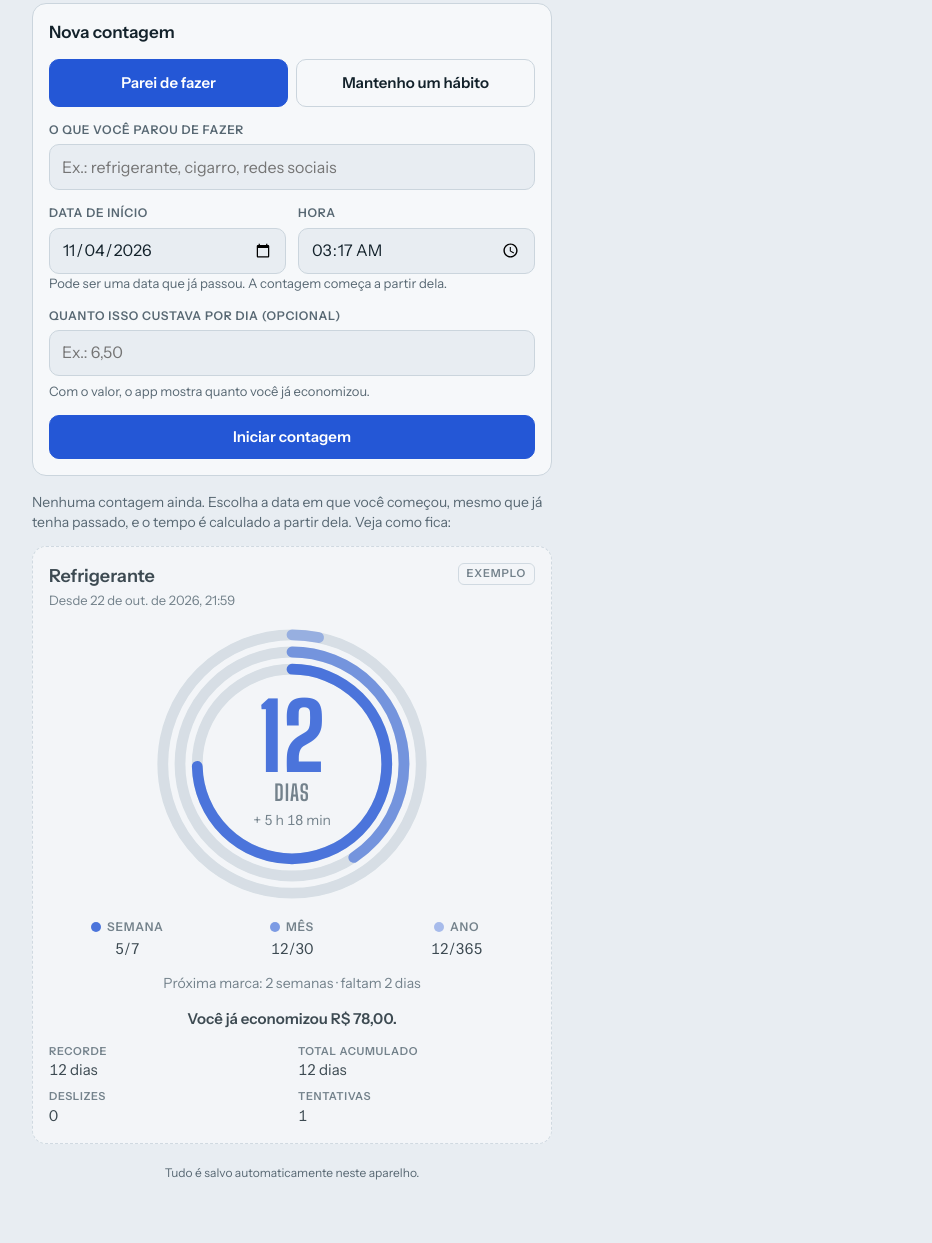
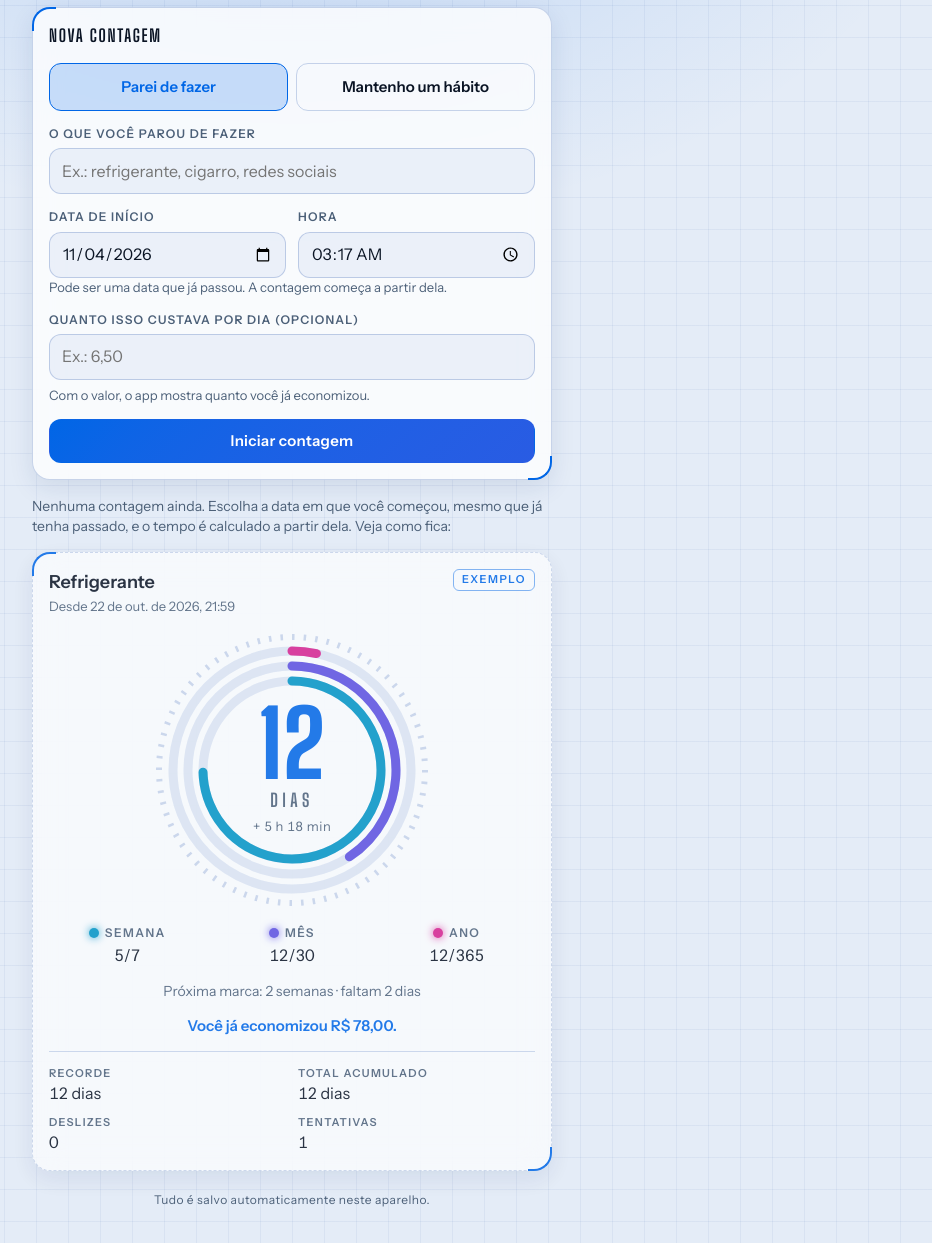
Before and after one commit to GabrielRoOl/contador-de-dias, a plain HTML site: page public/index.html in a window 1280 px wide. Shown: the part 155-1398 px from the top of the page, without its empty margins (348-1280 px from the left). Before the commit the page ends 1376 px from the top, so only its background shows below. Drawn offline with Linux system fonts and the light colour scheme.

Commit message:
Visual futurista
- fundo com grade fina e brilho no topo
- cartões de vidro (backdrop-filter) com cantos de HUD
- anéis com marcas de mostrador em volta, uma cor por ciclo
  (semana, mês e ano) e brilho neon no tema escuro
- número central com brilho, títulos com gradiente e espaçamento largo
- botão principal em gradiente; marco de ano com gradiente próprio
- animações suaves, desligadas com prefers-reduced-motion
- paleta nova nos temas claro e escuro, em tokens CSS

```diff
--- a/public/app.css
+++ b/public/app.css
@@ -9,37 +9,59 @@ body { margin: 0; min-height: 100vh; }
 img { max-width: 100%; }
 [hidden] { display: none !important; }
 
-/* Layout: one narrow column. Header, a collapsible "nova contagem" form, then a stack of counter cards.
-   Each card pairs an odometer-style day count with three cycle rings (semana, mês, ano). */
+/* Visual futurista: fundo com grade e brilho, cartões de vidro com cantos de HUD e anéis que brilham no escuro.
+   Cada cartão tem o número de dias no centro e três anéis (semana, mês, ano) em volta. */
 :root {
-  --bg: #E8EDF2;
-  --surface: #F6F8FA;
-  --ink: #13222B;
-  --muted: #586873;
-  --line: #CBD5DD;
-  --track: #D3DBE2;
-  --accent: #2457D6;
+  --bg: #E4ECF7;
+  --bg-glow: rgba(0, 102, 230, 0.16);
+  --grid: rgba(20, 70, 160, 0.06);
+  --surface: rgba(255, 255, 255, 0.78);
+  --ink: #0A1424;
+  --muted: #4C6078;
+  --line: rgba(20, 70, 160, 0.22);
+  --track: rgba(20, 70, 160, 0.13);
+  --accent: #0066E6;
   --accent-ink: #FFFFFF;
+  --r-semana: #0094C4;
+  --r-mes: #5B4FE0;
+  --r-ano: #D6228F;
   --danger: #B3261E;
+  --glow: 0 0 0 transparent;
+  --arco-filter: none;
+  --num-glow: 0 0 0 transparent;
+  --sombra: 0 8px 24px rgba(20, 50, 110, 0.10);
   --font-display: 'Big Shoulders Display', 'Arial Narrow', Impact, sans-serif;
   --font-body: 'Instrument Sans', system-ui, -apple-system, 'Segoe UI', Roboto, sans-serif;
 }
 @media (prefers-color-scheme: dark) {
   :root:not([data-theme="light"]) {
-    --bg: #0E161B; --surface: #16222A; --ink: #E5EDF1; --muted: #8DA0AB; --line: #27373F;
-    --track: #2A3A43; --accent: #86B4FF; --accent-ink: #0E161B; --danger: #FF8A80;
+    --bg: #050912; --bg-glow: rgba(56, 217, 255, 0.16); --grid: rgba(90, 170, 255, 0.07);
+    --surface: rgba(12, 22, 40, 0.74); --ink: #E8F3FF; --muted: #8AA2BF; --line: rgba(90, 170, 255, 0.24);
+    --track: rgba(120, 170, 255, 0.13); --accent: #38D9FF; --accent-ink: #04111C;
+    --r-semana: #38D9FF; --r-mes: #8F7CFF; --r-ano: #FF5CC8; --danger: #FF8A80;
+    --glow: 0 0 22px rgba(56, 217, 255, 0.38); --arco-filter: drop-shadow(0 0 4px currentColor);
+    --num-glow: 0 0 30px rgba(56, 217, 255, 0.55); --sombra: 0 10px 34px rgba(0, 0, 0, 0.5);
     color-scheme: dark;
   }
 }
 :root[data-theme="dark"] {
-  --bg: #0E161B; --surface: #16222A; --ink: #E5EDF1; --muted: #8DA0AB; --line: #27373F;
-  --track: #2A3A43; --accent: #86B4FF; --accent-ink: #0E161B; --danger: #FF8A80;
+  --bg: #050912; --bg-glow: rgba(56, 217, 255, 0.16); --grid: rgba(90, 170, 255, 0.07);
+  --surface: rgba(12, 22, 40, 0.74); --ink: #E8F3FF; --muted: #8AA2BF; --line: rgba(90, 170, 255, 0.24);
+  --track: rgba(120, 170, 255, 0.13); --accent: #38D9FF; --accent-ink: #04111C;
+  --r-semana: #38D9FF; --r-mes: #8F7CFF; --r-ano: #FF5CC8; --danger: #FF8A80;
+  --glow: 0 0 22px rgba(56, 217, 255, 0.38); --arco-filter: drop-shadow(0 0 4px currentColor);
+  --num-glow: 0 0 30px rgba(56, 217, 255, 0.55); --sombra: 0 10px 34px rgba(0, 0, 0, 0.5);
   color-scheme: dark;
 }
 
 * { box-sizing: border-box; }
 body {
-  background: var(--bg);
+  background-color: var(--bg);
+  background-image:
+    radial-gradient(70% 38% at 50% 0%, var(--bg-glow), transparent 72%),
+    linear-gradient(var(--grid) 1px, transparent 1px),
+    linear-gradient(90deg, var(--grid) 1px, transparent 1px);
+  background-size: auto, 32px 32px, 32px 32px;
   color: var(--ink);
   font-family: var(--font-body);
   font-size: 16px;
@@ -53,44 +75,58 @@ button, input { font: inherit; color: inherit; }
 :focus-visible { outline: 2px solid var(--accent); outline-offset: 2px; }
 
 .top { display: flex; align-items: flex-end; justify-content: space-between; gap: 12px; flex-wrap: wrap; }
+.top-actions { display: flex; gap: 8px; flex-wrap: wrap; }
 .top h1 {
-  margin: 0; font-family: var(--font-display); font-weight: 800; font-size: 36px;
-  letter-spacing: 0.02em; text-transform: uppercase; line-height: 1; text-wrap: balance;
+  margin: 0; font-family: var(--font-display); font-weight: 800; font-size: 38px;
+  letter-spacing: 0.08em; text-transform: uppercase; line-height: 1; text-wrap: balance;
+  background: linear-gradient(90deg, var(--ink) 30%, var(--accent)); -webkit-background-clip: text; background-clip: text; color: transparent;
 }
-.top p { margin: 6px 0 0; color: var(--muted); font-size: 14px; }
-.top-actions { display: flex; gap: 8px; flex-wrap: wrap; }
+.top p { margin: 8px 0 0; color: var(--muted); font-size: 14px; }
 .sr { position: absolute; width: 1px; height: 1px; overflow: hidden; clip: rect(0 0 0 0); white-space: nowrap; }
 
 .btn {
-  min-height: 44px; padding: 0 16px; border-radius: 10px; border: 1px solid var(--line);
-  background: transparent; cursor: pointer; font-weight: 600; font-size: 15px;
+  min-height: 44px; padding: 0 16px; border-radius: 12px; border: 1px solid var(--line);
+  background: transparent; cursor: pointer; font-weight: 600; font-size: 15px; letter-spacing: 0.02em;
 }
-.btn.primary { background: var(--accent); border-color: var(--accent); color: var(--accent-ink); }
+.btn:active { border-color: var(--accent); }
+.btn.primary {
+  background: linear-gradient(135deg, var(--accent), color-mix(in srgb, var(--accent) 55%, var(--r-mes)));
+  border-color: transparent; color: var(--accent-ink); box-shadow: var(--glow);
+}
 .btn.small { min-height: 40px; padding: 0 12px; font-size: 14px; font-weight: 500; }
 .btn.danger { color: var(--danger); }
-.btn.big { min-height: 56px; font-size: 18px; width: 100%; }
-.btn[aria-pressed="true"] { background: transparent; }
+.btn.big { min-height: 56px; font-size: 17px; width: 100%; text-transform: uppercase; letter-spacing: 0.1em; }
+@media (prefers-reduced-motion: no-preference) { .btn:active { transform: scale(0.98); } }
 
-.panel { background: var(--surface); border: 1px solid var(--line); border-radius: 14px; padding: 16px; }
-.form { display: flex; flex-direction: column; gap: 14px; }
-.form h2 { margin: 0; font-size: 17px; }
+.panel, .card {
+  position: relative; background: var(--surface); border: 1px solid var(--line); border-radius: 18px; padding: 16px;
+  backdrop-filter: blur(14px); box-shadow: var(--sombra);
+}
+/* cantos de HUD */
+.card::before, .card::after, .panel::before, .panel::after {
+  content: ''; position: absolute; width: 22px; height: 22px; pointer-events: none; border: 0 solid var(--accent);
+}
+.card::before, .panel::before { top: -1px; left: -1px; border-top-width: 2px; border-left-width: 2px; border-top-left-radius: 18px; }
+.card::after, .panel::after { bottom: -1px; right: -1px; border-bottom-width: 2px; border-right-width: 2px; border-bottom-right-radius: 18px; }
+
 .field { display: flex; flex-direction: column; gap: 6px; min-width: 0; }
-.field label { font-size: 12px; font-weight: 600; letter-spacing: 0.06em; text-transform: uppercase; color: var(--muted); }
+.field label { font-size: 12px; font-weight: 600; letter-spacing: 0.1em; text-transform: uppercase; color: var(--muted); }
 .field input {
-  min-height: 46px; padding: 0 12px; border-radius: 10px; border: 1px solid var(--line);
-  background: var(--bg); width: 100%; min-width: 0; font-size: 16px;
+  min-height: 46px; padding: 0 12px; border-radius: 12px; border: 1px solid var(--line);
+  background: color-mix(in srgb, var(--bg) 70%, transparent); width: 100%; min-width: 0; font-size: 16px;
 }
+.field input:focus { border-color: var(--accent); box-shadow: var(--glow); outline: none; }
 .seg { border: 0; margin: 0; padding: 0; display: grid; grid-template-columns: 1fr 1fr; gap: 8px; }
-.seg label { position: relative; }
+.seg label { position: relative; display: flex; }
 .seg input { position: absolute; opacity: 0; inset: 0; margin: 0; cursor: pointer; }
-.seg span { display: flex; align-items: center; justify-content: center; text-align: center; min-height: 48px; padding: 6px 10px; border: 1px solid var(--line); border-radius: 10px; font-weight: 600; font-size: 15px; }
-.seg input:checked + span { background: var(--accent); border-color: var(--accent); color: var(--accent-ink); }
+.seg span { flex: 1; display: flex; align-items: center; justify-content: center; text-align: center; min-height: 48px; padding: 6px 10px; border: 1px solid var(--line); border-radius: 12px; font-weight: 600; font-size: 15px; }
+.seg input:checked + span { background: color-mix(in srgb, var(--accent) 20%, transparent); border-color: var(--accent); color: var(--accent); box-shadow: var(--glow); }
 .seg input:focus-visible + span { outline: 2px solid var(--accent); outline-offset: 2px; }
 .radios { border: 0; margin: 0; padding: 0; display: flex; flex-wrap: wrap; gap: 8px; }
 .radios label { position: relative; }
 .radios input { position: absolute; opacity: 0; inset: 0; margin: 0; cursor: pointer; }
-.radios span { display: flex; align-items: center; min-height: 44px; padding: 0 14px; border: 1px solid var(--line); border-radius: 10px; font-size: 15px; }
-.radios input:checked + span { border-color: var(--accent); box-shadow: inset 0 0 0 1px var(--accent); font-weight: 600; }
+.radios span { display: flex; align-items: center; min-height: 44px; padding: 0 14px; border: 1px solid var(--line); border-radius: 12px; font-size: 15px; }
+.radios input:checked + span { border-color: var(--accent); color: var(--accent); box-shadow: inset 0 0 0 1px var(--accent); font-weight: 600; }
 .radios input:focus-visible + span { outline: 2px solid var(--accent); outline-offset: 2px; }
 .row2 { display: grid; grid-template-columns: 1fr 1fr; gap: 12px; }
 @media (max-width: 340px) { .row2 { grid-template-columns: 1fr; } }
@@ -98,56 +134,66 @@ button, input { font: inherit; color: inherit; }
 .error { margin: 0; font-size: 14px; color: var(--danger); }
 .error:empty { display: none; }
 
-.list { display: flex; flex-direction: column; gap: 14px; }
-.card { background: var(--surface); border: 1px solid var(--line); border-radius: 14px; padding: 16px; display: flex; flex-direction: column; gap: 14px; }
-.card.example { border-style: dashed; opacity: 0.8; }
+.form { display: flex; flex-direction: column; gap: 14px; }
+.form h2 { margin: 0; font-size: 17px; font-family: var(--font-display); letter-spacing: 0.1em; text-transform: uppercase; font-weight: 700; }
+
+.list { display: flex; flex-direction: column; gap: 16px; }
+.card { display: flex; flex-direction: column; gap: 14px; }
+.card.example { border-style: dashed; opacity: 0.85; }
 .head { display: flex; justify-content: space-between; gap: 10px; align-items: flex-start; }
 .head h2 { margin: 0; font-size: 18px; font-weight: 600; overflow-wrap: anywhere; min-width: 0; }
 .since { margin: 2px 0 0; font-size: 13px; color: var(--muted); }
 .badge {
-  flex: none; font-size: 11px; font-weight: 600; letter-spacing: 0.08em; text-transform: uppercase;
-  color: var(--muted); border: 1px solid var(--line); border-radius: 6px; padding: 2px 8px;
+  flex: none; font-size: 11px; font-weight: 600; letter-spacing: 0.14em; text-transform: uppercase;
+  color: var(--accent); border: 1px solid color-mix(in srgb, var(--accent) 55%, transparent); border-radius: 6px; padding: 2px 8px;
 }
 
 .live { display: flex; flex-direction: column; gap: 14px; }
 .aneis { position: relative; width: min(100%, 280px); aspect-ratio: 1; margin-inline: auto; }
-.aneis svg { width: 100%; height: 100%; display: block; }
-.trilho, .arco { fill: none; stroke-width: 10; }
+.aneis svg { width: 100%; height: 100%; display: block; overflow: visible; }
+.marcas { fill: none; stroke: var(--line); stroke-width: 6; stroke-dasharray: 0.3 1.089; }
+.trilho, .arco { fill: none; stroke-width: 9; }
 .trilho { stroke: var(--track); }
-.arco { stroke-linecap: round; }
-.arco.r-semana { stroke: var(--accent); }
-.arco.r-mes { stroke: var(--accent); opacity: 0.7; }
-.arco.r-ano { stroke: var(--accent); opacity: 0.45; }
+.arco { stroke-linecap: round; filter: var(--arco-filter); }
+.arco.r-semana { stroke: var(--r-semana); color: var(--r-semana); }
+.arco.r-mes { stroke: var(--r-mes); color: var(--r-mes); }
+.arco.r-ano { stroke: var(--r-ano); color: var(--r-ano); }
 @media (prefers-reduced-motion: no-preference) { .arco { transition: stroke-dasharray 0.6s ease; } }
-.centro { position: absolute; inset: 0; display: flex; flex-direction: column; align-items: center; justify-content: center; text-align: center; padding: 0 16%; }
+.centro { position: absolute; inset: 0; display: flex; flex-direction: column; align-items: center; justify-content: center; text-align: center; padding: 0 17%; }
 .num {
   font-family: var(--font-display); font-weight: 800; font-size: 92px;
-  line-height: 0.85; letter-spacing: 0.01em; font-variant-numeric: tabular-nums; color: var(--accent);
+  line-height: 0.85; letter-spacing: 0.01em; font-variant-numeric: tabular-nums; color: var(--accent); text-shadow: var(--num-glow);
 }
 .num.d3 { font-size: 70px; }
 .num.d4 { font-size: 52px; }
-.unit { margin-top: 6px; font-family: var(--font-display); font-weight: 700; font-size: 22px; text-transform: uppercase; letter-spacing: 0.04em; color: var(--muted); line-height: 1; }
-.hm { margin-top: 6px; font-size: 14px; color: var(--muted); font-variant-numeric: tabular-nums; }
+.unit { margin-top: 8px; font-family: var(--font-display); font-weight: 700; font-size: 18px; text-transform: uppercase; letter-spacing: 0.24em; color: var(--muted); line-height: 1; }
+.hm { margin-top: 8px; font-size: 13px; color: var(--muted); font-variant-numeric: tabular-nums; letter-spacing: 0.04em; }
 .hm-fora { margin: 0; text-align: center; font-size: 15px; color: var(--muted); }
 
 .legenda { list-style: none; margin: 0; padding: 0; display: grid; grid-template-columns: repeat(3, 1fr); gap: 8px; text-align: center; }
 .legenda li { display: flex; flex-direction: column; align-items: center; gap: 2px; }
-.lg-nome { display: inline-flex; align-items: center; gap: 6px; font-size: 12px; font-weight: 600; letter-spacing: 0.06em; text-transform: uppercase; color: var(--muted); }
-.lg-val { font-size: 15px; font-variant-numeric: tabular-nums; }
-.sw { width: 10px; height: 10px; border-radius: 50%; background: var(--accent); }
-.sw.r-mes { opacity: 0.7; }
-.sw.r-ano { opacity: 0.45; }
+.lg-nome { display: inline-flex; align-items: center; gap: 6px; font-size: 12px; font-weight: 600; letter-spacing: 0.12em; text-transform: uppercase; color: var(--muted); }
+.lg-val { font-size: 16px; font-variant-numeric: tabular-nums; }
+.sw { width: 10px; height: 10px; border-radius: 50%; }
+.sw.r-semana { background: var(--r-semana); box-shadow: 0 0 8px var(--r-semana); }
+.sw.r-mes { background: var(--r-mes); box-shadow: 0 0 8px var(--r-mes); }
+.sw.r-ano { background: var(--r-ano); box-shadow: 0 0 8px var(--r-ano); }
 .next, .rec { margin: 0; font-size: 14px; color: var(--muted); text-align: center; }
 
-.marco { margin: 0; text-align: center; padding: 10px 12px; border-radius: 10px; font-weight: 600; font-size: 15px; background: var(--bg); border: 1px solid var(--accent); }
-.marco.mes { background: color-mix(in srgb, var(--accent) 14%, var(--surface)); }
-.marco.ano { background: var(--accent); color: var(--accent-ink); font-size: 17px; padding: 14px; }
+.marco {
+  margin: 0; text-align: center; padding: 11px 12px; border-radius: 12px; font-weight: 600; font-size: 15px;
+  background: color-mix(in srgb, var(--accent) 10%, transparent); border: 1px solid var(--accent); box-shadow: var(--glow);
+}
+.marco.mes { background: color-mix(in srgb, var(--r-mes) 16%, transparent); border-color: var(--r-mes); }
+.marco.ano { background: linear-gradient(135deg, #5B4FE0, #D6228F); border-color: transparent; color: #FFFFFF; font-size: 17px; padding: 14px; }
+@media (prefers-reduced-motion: no-preference) { .marco { animation: pulso 2.8s ease-in-out infinite; } }
+@keyframes pulso { 50% { box-shadow: 0 0 0 transparent; } }
 .retomada { margin: 0; font-size: 14px; color: var(--muted); text-align: center; }
-.economia { margin: 0; font-size: 15px; font-weight: 600; text-align: center; }
-.stats { display: grid; grid-template-columns: repeat(2, 1fr); gap: 8px 12px; margin: 0; }
+.economia { margin: 0; font-size: 15px; font-weight: 600; text-align: center; color: var(--accent); }
+.stats { display: grid; grid-template-columns: repeat(2, 1fr); gap: 10px 12px; margin: 0; border-top: 1px solid var(--line); padding-top: 14px; }
 .stats div { display: flex; flex-direction: column; gap: 0; }
-.stats dt { font-size: 11px; font-weight: 600; letter-spacing: 0.06em; text-transform: uppercase; color: var(--muted); }
-.stats dd { margin: 0; font-size: 15px; font-variant-numeric: tabular-nums; }
+.stats dt { font-size: 11px; font-weight: 600; letter-spacing: 0.12em; text-transform: uppercase; color: var(--muted); }
+.stats dd { margin: 0; font-size: 16px; font-variant-numeric: tabular-nums; }
 .checkin-feito { margin: 0; font-size: 15px; font-weight: 600; color: var(--accent); }
 
 .historico { list-style: none; margin: 0; padding: 0; display: flex; flex-direction: column; gap: 8px; border-top: 1px solid var(--line); padding-top: 12px; }
@@ -161,4 +207,4 @@ button, input { font: inherit; color: inherit; }
 .confirm .actions { gap: 8px; }
 .editform { display: flex; flex-direction: column; gap: 12px; }
 .empty { margin: 0; color: var(--muted); font-size: 14px; }
-.foot { margin: 4px 0 0; font-size: 12px; color: var(--muted); text-align: center; }
+.foot { margin: 4px 0 0; font-size: 12px; color: var(--muted); text-align: center; letter-spacing: 0.04em; }
--- a/public/app.js
+++ b/public/app.js
@@ -66,11 +66,12 @@
   function aneisHTML(p, centro) {
     function anel(r, fracao, cls) {
       var f = Math.min(1, Math.max(0, fracao));
-      return '<circle class="trilho" cx="130" cy="130" r="' + r + '"/>' +
-        (f > 0 ? '<circle class="arco ' + cls + '" cx="130" cy="130" r="' + r + '" pathLength="100" stroke-dasharray="' + (Math.round(f * 1000) / 10) + ' 100" transform="rotate(-90 130 130)"/>' : '');
+      return '<circle class="trilho" cx="140" cy="140" r="' + r + '"/>' +
+        (f > 0 ? '<circle class="arco ' + cls + '" cx="140" cy="140" r="' + r + '" pathLength="100" stroke-dasharray="' + (Math.round(f * 1000) / 10) + ' 100" transform="rotate(-90 140 140)"/>' : '');
     }
-    return '<div class="aneis"><svg viewBox="0 0 260 260" aria-hidden="true">' +
-      anel(120, p.ano.fracao, 'r-ano') + anel(104, p.mes.fracao, 'r-mes') + anel(88, p.semana.fracao, 'r-semana') +
+    return '<div class="aneis"><svg viewBox="0 0 280 280" aria-hidden="true">' +
+      '<circle class="marcas" cx="140" cy="140" r="133" pathLength="100"/>' +
+      anel(119, p.ano.fracao, 'r-ano') + anel(104, p.mes.fracao, 'r-mes') + anel(89, p.semana.fracao, 'r-semana') +
       '</svg><div class="centro">' + centro + '</div></div>';
   }
 
--- a/public/sw.js
+++ b/public/sw.js
@@ -1,5 +1,5 @@
 // Mude o número da versão sempre que alterar algum arquivo do app.
-const CACHE = 'contagem-de-dias-v5';
+const CACHE = 'contagem-de-dias-v6';
 const ARQUIVOS = [
   './', './index.html', './app.css', './logica.js', './textos.js', './app.js', './manifest.webmanifest',
   './icon-192.png', './icon-512.png', './icon-maskable-512.png',
```
Also changed, not shown: public/index.html (+2 -2 lines).
